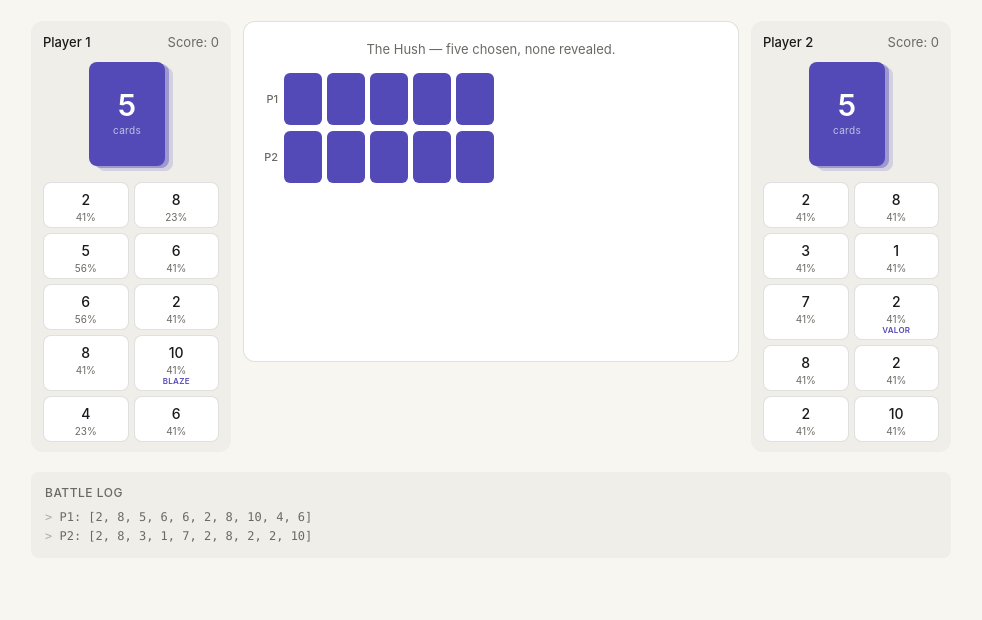
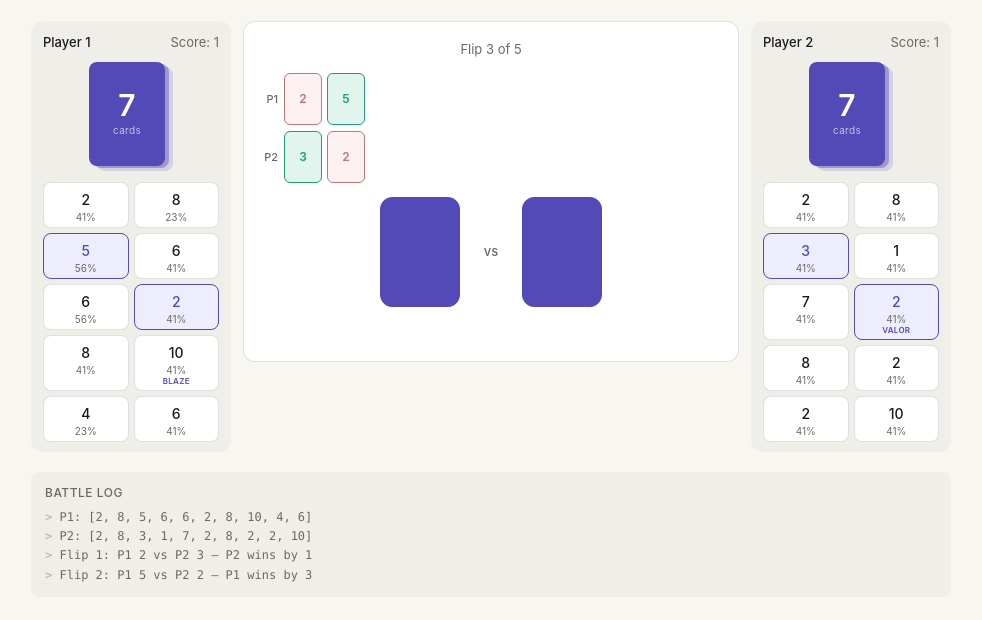
Before and after one commit to Idosiloni/pileup, a website with bundled scripts: page index.html in a window 1280 px wide. Both pictures are taken after a click on the button "New battle". Shown: the part 82-702 px from the top of the page, without its empty margins (149-1131 px from the left). Built offline with nearby package versions, Linux system fonts and the light colour scheme.

Commit message:
refactor: one-card-at-a-time battle flow, remove Hush pre-staging
- Remove the 5-card pre-draw staging phase and the Hush pause entirely
- Each of the 5 flips is now its own moment:
    1. Both pile counts drop (card drawn)
    2. Two face-down cards appear in center (380ms)
    3. Cards flip to reveal values + win/lose/tie styling
    4. Result card added to running history row (left/right)
    5. Pile grid highlights the drawn card live
- Add .card-big.card-face-down CSS: accent-colored back, transitions
  to face-up on reveal
- Hush, DRAW_INTERVAL, DRAW_OFFSET timing constants removed

Co-Authored-By: Claude Sonnet 4.6 <noreply@anthropic.com>

```diff
--- a/src/renderer/main.js
+++ b/src/renderer/main.js
@@ -3,12 +3,14 @@
  *
  * Throwaway layer. Replace entirely when porting to Godot/Unity.
  *
- * Battle animation flow:
- *   1. Render pile grids + pile stacks (count visible)
- *   2. Draw phase: 5 cards drawn one-by-one from each pile to staging rows
- *   3. The Hush: 5 face-down cards per side, pause
- *   4. Flip phase: staged cards reveal value one-by-one, big display shows matchup
- *   5. Reveal Window: unflipped cards shown in pile grid
+ * Battle flow:
+ *   For each of 5 flips:
+ *     1. Draw one card from each pile (stack count decreases)
+ *     2. Place both face-down in the center briefly
+ *     3. Flip to reveal values
+ *     4. Show win/lose/tie styling
+ *     5. Add result card to running history row
+ *   Then Reveal Window shows unflipped cards in pile grid.
  */
 
 (function () {
@@ -20,12 +22,10 @@
   const { simulateBattle } = window.PileupBattle;
 
   const TIMING = {
-    DRAW_INTERVAL: 320,    // delay between each card drawn from pile
-    DRAW_OFFSET: 110,      // extra gap between left draw and right draw per round
-    HUSH: 1400,            // The Hush — pause after all cards staged
-    FLIP_INTERVAL: 1100,   // time between flips
-    REVEAL_DELAY: 600,     // pause before Reveal Window
-    FLIP_RESULT_DELAY: 80  // delay before win/lose styling appears
+    FACE_DOWN_DURATION: 380, // ms cards sit face-down before revealing
+    FLIP_RESULT_DELAY:  100, // ms after reveal before win/lose styling
+    FLIP_INTERVAL:     1300, // total ms per flip (face-down + reveal + viewing)
+    REVEAL_DELAY:       700, // ms before Reveal Window
   };
 
   const $ = id => document.getElementById(id);
@@ -50,14 +50,10 @@
       art.appendChild(top);
     } else {
       if (count > 2) {
-        const g1 = document.createElement('div');
-        g1.className = 'stack-ghost g1';
-        art.appendChild(g1);
+        const g1 = document.createElement('div'); g1.className = 'stack-ghost g1'; art.appendChild(g1);
       }
       if (count > 1) {
-        const g2 = document.createElement('div');
-        g2.className = 'stack-ghost g2';
-        art.appendChild(g2);
+        const g2 = document.createElement('div'); g2.className = 'stack-ghost g2'; art.appendChild(g2);
       }
       const top = document.createElement('div');
       top.className = 'stack-top';
@@ -75,31 +71,50 @@
   }
 
   // ------------------------------------------------------------------
-  // Staged card helpers
+  // Flip display — face-down then reveal
   // ------------------------------------------------------------------
 
-  function addStagedCard(containerId) {
+  function showFaceDownPair() {
+    const display = $('flipDisplay');
+    display.innerHTML = '';
+    const lc = document.createElement('div');
+    lc.className = 'card-big card-face-down';
+    const vs = document.createElement('div');
+    vs.className = 'vs';
+    vs.textContent = 'vs';
+    const rc = document.createElement('div');
+    rc.className = 'card-big card-face-down';
+    display.appendChild(lc);
+    display.appendChild(vs);
+    display.appendChild(rc);
+  }
+
+  function revealFlipPair(flip) {
+    const cards = $('flipDisplay').querySelectorAll('.card-big');
+    if (cards.length < 2) return;
+    const lc = cards[0], rc = cards[1];
+    lc.classList.remove('card-face-down');
+    rc.classList.remove('card-face-down');
+    lc.textContent = cardLabel(flip.left,  flip.leftEffective);
+    rc.textContent = cardLabel(flip.right, flip.rightEffective);
+    setTimeout(() => {
+      if (flip.winner === 'left')       { lc.classList.add('win');  rc.classList.add('lose'); }
+      else if (flip.winner === 'right') { rc.classList.add('win');  lc.classList.add('lose'); }
+      else                              { lc.classList.add('tie');  rc.classList.add('tie');  }
+    }, TIMING.FLIP_RESULT_DELAY);
+  }
+
+  // ------------------------------------------------------------------
+  // Running history row (fills up one card per flip)
+  // ------------------------------------------------------------------
+
+  function addHistoryCard(containerId, label, outcome) {
     const container = $(containerId);
     const card = document.createElement('div');
-    card.className = 'card-staged';
+    card.className = 'card-staged face-up ' + outcome;
+    card.textContent = label;
     container.appendChild(card);
-    // Double rAF to trigger CSS transition after paint
     requestAnimationFrame(() => requestAnimationFrame(() => card.classList.add('visible')));
-  }
-
-  function revealStagedCard(containerId, index, displayText) {
-    const cards = $(containerId).querySelectorAll('.card-staged');
-    if (!cards[index]) return;
-    const card = cards[index];
-    card.classList.add('face-up', 'active');
-    card.textContent = displayText;
-  }
-
-  function finishStagedCard(containerId, index, outcome) {
-    const cards = $(containerId).querySelectorAll('.card-staged');
-    if (!cards[index]) return;
-    cards[index].classList.remove('active');
-    cards[index].classList.add(outcome);
   }
 
   // ------------------------------------------------------------------
@@ -152,35 +167,13 @@
   }
 
   // ------------------------------------------------------------------
-  // Arena helpers
+  // Misc helpers
   // ------------------------------------------------------------------
 
   function cardLabel(card, effective) {
     return (effective !== undefined && effective !== card.value)
       ? card.value + '→' + effective
       : String(card.value);
-  }
-
-  function showFlipPair(flip) {
-    const display = $('flipDisplay');
-    display.innerHTML = '';
-    const lc = document.createElement('div');
-    lc.className = 'card-big';
-    lc.textContent = cardLabel(flip.left, flip.leftEffective);
-    const vs = document.createElement('div');
-    vs.className = 'vs';
-    vs.textContent = 'vs';
-    const rc = document.createElement('div');
-    rc.className = 'card-big';
-    rc.textContent = cardLabel(flip.right, flip.rightEffective);
-    display.appendChild(lc);
-    display.appendChild(vs);
-    display.appendChild(rc);
-    setTimeout(() => {
-      if (flip.winner === 'left')       { lc.classList.add('win');  rc.classList.add('lose'); }
-      else if (flip.winner === 'right') { rc.classList.add('win');  lc.classList.add('lose'); }
-      else                              { lc.classList.add('tie');  rc.classList.add('tie'); }
-    }, TIMING.FLIP_RESULT_DELAY);
   }
 
   function setStatus(text) { $('arenaStatus').textContent = text; }
@@ -194,9 +187,9 @@
   }
 
   function clearArena() {
-    $('flipDisplay').innerHTML = '';
+    $('flipDisplay').innerHTML  = '';
     $('resultDisplay').innerHTML = '';
-    $('leftStaging').innerHTML = '';
+    $('leftStaging').innerHTML  = '';
     $('rightStaging').innerHTML = '';
   }
 
@@ -214,61 +207,67 @@
     $('log').innerHTML = '';
     clearArena();
 
-    const leftPile = makeRandomPile('p1');
+    const leftPile  = makeRandomPile('p1');
     const rightPile = makeRandomPile('p2');
 
     logLine('P1: [' + leftPile.cards.map(c => c.value).join(', ') + ']');
     logLine('P2: [' + rightPile.cards.map(c => c.value).join(', ') + ']');
 
-    renderPile('leftCards', leftPile, null, false);
+    renderPile('leftCards',  leftPile,  null, false);
     renderPile('rightCards', rightPile, null, false);
-    renderPileStack('leftStack', 10);
+    renderPileStack('leftStack',  10);
     renderPileStack('rightStack', 10);
-    $('leftScore').textContent = 'Score: 0';
+    $('leftScore').textContent  = 'Score: 0';
     $('rightScore').textContent = 'Score: 0';
 
-    // Run engine now; animation is a replay of the result.
+    // Engine runs the full battle deterministically; animation is a replay.
     const result = simulateBattle(leftPile, rightPile, selectFlipped);
 
-    // Draw phase: one card at a time from each pile into staging rows.
-    setStatus('Selecting 5 cards from each pile…');
-    for (let i = 0; i < FLIP_COUNT; i++) {
-      await sleep(TIMING.DRAW_INTERVAL);
-      renderPileStack('leftStack', 10 - i - 1);
-      addStagedCard('leftStaging');
-      await sleep(TIMING.DRAW_OFFSET);
-      renderPileStack('rightStack', 10 - i - 1);
-      addStagedCard('rightStaging');
-    }
+    let leftScore = 0, rightScore = 0;
+    const leftFlippedSet  = new Set();
+    const rightFlippedSet = new Set();
 
-    // The Hush — 5 face-down cards per side, deliberate pause.
-    setStatus('The Hush — five chosen, none revealed.');
-    await sleep(TIMING.HUSH);
-
-    // Flip phase.
-    let leftScore = 0, rightScore = 0;
     for (let i = 0; i < result.flips.length; i++) {
       const flip = result.flips[i];
-      setStatus('Flip ' + (i + 1) + ' of ' + result.flips.length);
 
-      // Reveal staged card values.
-      revealStagedCard('leftStaging',  i, cardLabel(flip.left,  flip.leftEffective));
-      revealStagedCard('rightStaging', i, cardLabel(flip.right, flip.rightEffective));
+      // Both players draw one card from their pile.
+      renderPileStack('leftStack',  10 - i - 1);
+      renderPileStack('rightStack', 10 - i - 1);
+      setStatus('Flip ' + (i + 1) + ' of ' + FLIP_COUNT);
 
-      showFlipPair(flip);
+      // Cards placed face-down on the table.
+      showFaceDownPair();
+      await sleep(TIMING.FACE_DOWN_DURATION);
 
-      if (flip.winner === 'left')       leftScore += 1;
-      else if (flip.winner === 'right') rightScore += 1;
+      // Flip — reveal values and outcome.
+      revealFlipPair(flip);
+
+      // Brief pause before updating scores and history.
+      await sleep(TIMING.FLIP_RESULT_DELAY + 120);
+
+      if (flip.winner === 'left')       leftScore++;
+      else if (flip.winner === 'right') rightScore++;
       $('leftScore').textContent  = 'Score: ' + leftScore;
       $('rightScore').textContent = 'Score: ' + rightScore;
 
-      // Log this flip.
-      const lVal = cardLabel(flip.left,  flip.leftEffective);
-      const rVal = cardLabel(flip.right, flip.rightEffective);
+      // Running history rows.
+      const lOutcome = flip.winner === 'left'  ? 'win' : flip.winner === 'tie' ? 'tie' : 'lose';
+      const rOutcome = flip.winner === 'right' ? 'win' : flip.winner === 'tie' ? 'tie' : 'lose';
+      addHistoryCard('leftStaging',  cardLabel(flip.left,  flip.leftEffective),  lOutcome);
+      addHistoryCard('rightStaging', cardLabel(flip.right, flip.rightEffective), rOutcome);
+
+      // Highlight drawn card in pile grid live.
+      leftFlippedSet.add(flip.left.id);
+      rightFlippedSet.add(flip.right.id);
+      renderPile('leftCards',  leftPile,  leftFlippedSet,  false);
+      renderPile('rightCards', rightPile, rightFlippedSet, false);
+
+      // Log.
       const winnerText = flip.winner === 'tie'
         ? 'tie'
         : 'P' + (flip.winner === 'left' ? '1' : '2') + ' wins by ' + flip.delta;
-      logLine('Flip ' + (i + 1) + ': P1 ' + lVal + ' vs P2 ' + rVal + ' — ' + winnerText);
+      logLine('Flip ' + (i + 1) + ': P1 ' + cardLabel(flip.left, flip.leftEffective)
+        + ' vs P2 ' + cardLabel(flip.right, flip.rightEffective) + ' — ' + winnerText);
       flip.events.forEach(ev => {
         if (ev.trigger && ev.ability) {
           const who  = ev.side === 'left' ? 'P1' : 'P2';
@@ -278,22 +277,16 @@
         }
       });
 
-      await sleep(TIMING.FLIP_RESULT_DELAY);
-      const lOutcome = flip.winner === 'left'  ? 'win' : flip.winner === 'tie' ? 'tie' : 'lose';
-      const rOutcome = flip.winner === 'right' ? 'win' : flip.winner === 'tie' ? 'tie' : 'lose';
-      finishStagedCard('leftStaging',  i, lOutcome);
-      finishStagedCard('rightStaging', i, rOutcome);
-
-      await sleep(TIMING.FLIP_INTERVAL - TIMING.FLIP_RESULT_DELAY);
+      // Wait the remaining time before the next flip starts.
+      const elapsed = TIMING.FACE_DOWN_DURATION + TIMING.FLIP_RESULT_DELAY + 120;
+      await sleep(TIMING.FLIP_INTERVAL - elapsed);
     }
 
-    // Reveal Window — unflipped cards briefly shown in pile grid.
+    // Reveal Window — the 5 cards that stayed home briefly shown.
     await sleep(TIMING.REVEAL_DELAY);
     setStatus('Reveal Window — unflipped cards shown.');
-    const leftFlippedIds  = new Set(result.leftFlipped.map(c => c.id));
-    const rightFlippedIds = new Set(result.rightFlipped.map(c => c.id));
-    renderPile('leftCards',  leftPile,  leftFlippedIds,  true);
-    renderPile('rightCards', rightPile, rightFlippedIds, true);
+    renderPile('leftCards',  leftPile,  leftFlippedSet,  true);
+    renderPile('rightCards', rightPile, rightFlippedSet, true);
 
     const winText = result.winner === 'tie'
       ? 'Battle tied ' + leftScore + '–' + rightScore
--- a/src/renderer/styles.css
+++ b/src/renderer/styles.css
@@ -316,7 +316,12 @@ body {
   justify-content: center;
   font-size: 36px;
   font-weight: 500;
-  transition: background 0.4s, border-color 0.4s, opacity 0.4s;
+  transition: background 0.3s, border-color 0.3s, color 0.3s, opacity 0.4s;
+}
+.card-big.card-face-down {
+  background: var(--accent);
+  border-color: var(--accent);
+  color: transparent;
 }
 .card-big.win  { background: var(--win-bg);  color: var(--win);  border-color: var(--win); }
 .card-big.lose { background: var(--lose-bg); color: var(--lose); border-color: var(--lose); opacity: 0.7; }
```
